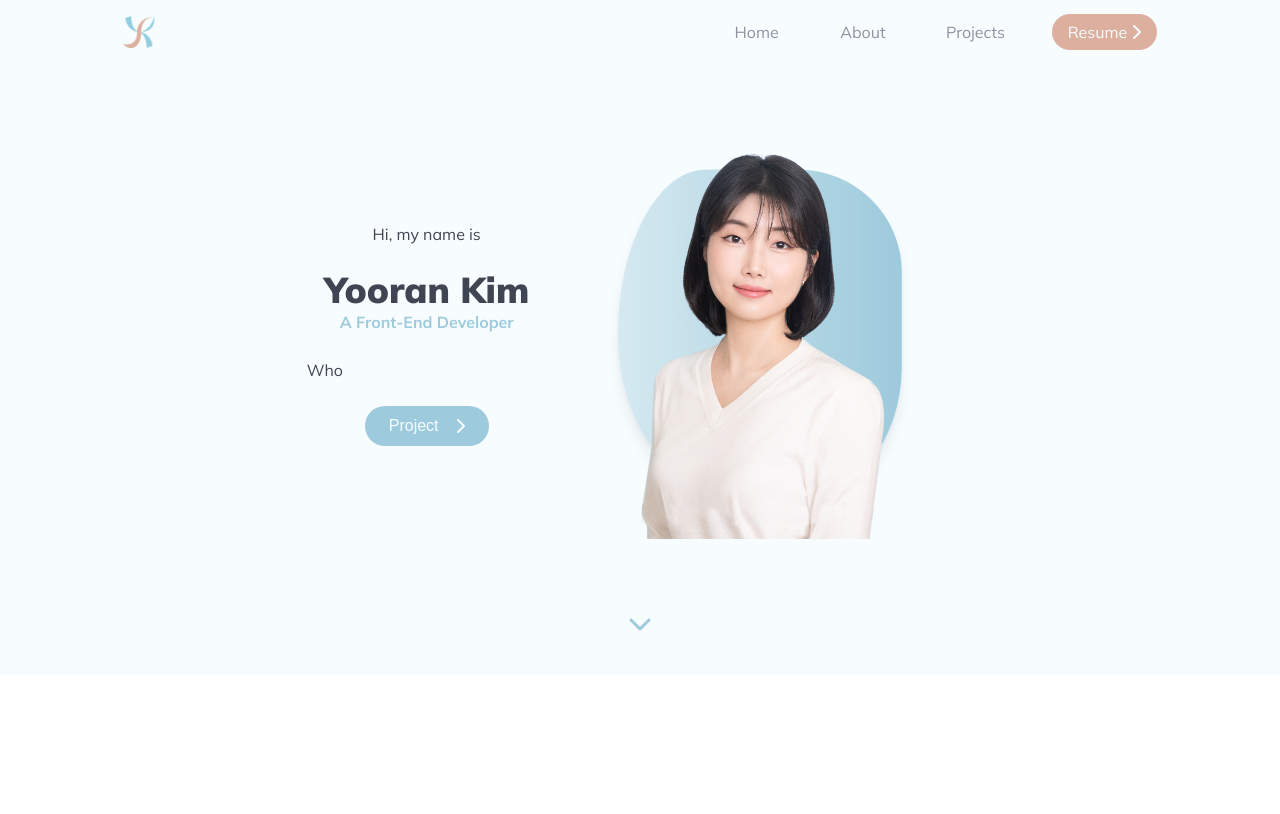
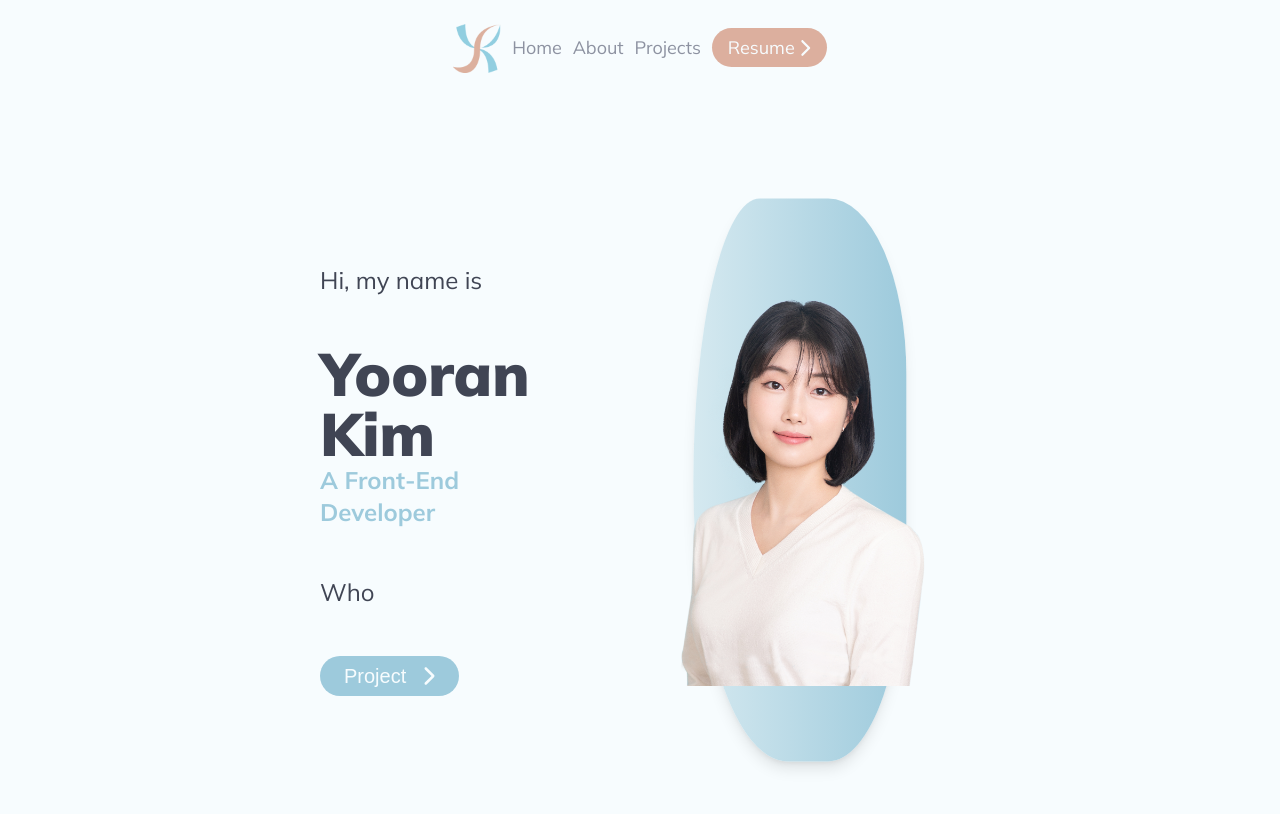
Before and after one commit to yoo-ran/portfolio, a React (Vite) app: page / in a window 1280 px wide. Shown: the top 814 px of the page. Built offline with nearby package versions, Linux system fonts and the light colour scheme; a web font is replaced by a local one.

Commit message:
Home Improvement

```diff
--- a/package.json
+++ b/package.json
@@ -35,6 +35,6 @@
     "eslint-plugin-react-refresh": "^0.4.5",
     "postcss": "^8.4.35",
     "tailwindcss": "^3.4.1",
-    "vite": "^5.1.4"
+    "vite": "^5.2.11"
   }
 }
--- a/src/components/Header.jsx
+++ b/src/components/Header.jsx
@@ -1,4 +1,4 @@
-import { useEffect, useState} from 'react';
+import { useState} from 'react';
 import { FontAwesomeIcon } from '@fortawesome/react-fontawesome';
 import {faChevronRight} from '@fortawesome/free-solid-svg-icons';
 import logo from "../images/logo.png";
@@ -40,10 +40,12 @@ function Header() {
                     <a href='src/images/[Resume]_Yooran_Kim.pdf' target='_blank'  className='bg-red text-white py-1 px-2 text-sm rounded-full'>Resume <FontAwesomeIcon icon={faChevronRight} /></a>
                 </li>
             </ul>
-            <div className='flex justify-between items-center p-4 w-full relative z-50 bg-white md:w-10/12'>
-                <h1><img className='w-8' src={logo} alt="Yooran Logo"/></h1>
-                <nav className='hidden md:block md:col-start-7'>
-                    <ul className=' md:grid grid-cols-4'>
+            <div className='flex justify-center items-center p-4 w-full relative z-50 bg-white lg:py-6 lg:px-60 lg:w-8/12'>
+                <nav className='hidden md:block lg:w-full'>
+                    <ul className='md:flex justify-center items-center lg:justify-between lg:text-lg lg:w-full'>
+                        <li className='group'>
+                            <h1><a href="/"><img className='w-8 lg:w-12' src={logo} alt="Yooran Logo"/></a></h1>
+                        </li>
                         <li className='group'>
                             <a href="/" className={`transition hover:text-black relative`} onClick={() => navClick('home')}>Home <span className={`underline group-hover:w-full`}  ></span></a>
                         </li>
--- a/src/routes/Home.jsx
+++ b/src/routes/Home.jsx
@@ -447,29 +447,29 @@ function Home() {
         <main className='flex flex-col items-center gap-y-40'>
 
           {/* Banner */}
-          <section className='flex flex-col justify-center items-center flex-wrap gap-y-8 text-center pt-32 pb-10 bg-white md:flex-row md:w-full'>
-            <article className='flex flex-col items-center gap-y-6 md:w-fit'>
-              <p className='font-head' ref={greet}>Hi, my name is</p>
-              <div className='font-head' ref={name}>
-                  <h1 className='font-black text-4xl'>Yooran Kim</h1>
-                  <p className='text-blue font-bold'>A Front-End Developer</p>
+          <section className=' flex justify-center items-end w-full pt-32 bg-white md:flex-row md:h-[52rem]'>
+            <div className='flex flex-col justify-between items-end flex-wrap gap-y-8 md:flex-row md:pb-0 md:h-full lg:w-6/12 lg:gap-x-20 '>
+              <article className='flex flex-col items-start justify-center gap-y-6 lg:gap-y-12 md:h-full md:w-1/3 '>
+                <p className='font-head lg:text-2xl' ref={greet}>Hi, my name is</p>
+                <div className='font-head flex flex-col items-start' ref={name}>
+                    <h1 className='font-black text-4xl lg:text-6xl'>Yooran Kim</h1>
+                    <p className='text-blue font-bold lg:text-2xl'>A Front-End Developer</p>
                 </div>
-              <div className='font-head text-m flex w-full md:w-[15rem] md:justify-end '>
-                  <p className='overflow-hidden w-full md:w-full text-left relative' ref={container}>Who &nbsp;
+                <div className='font-head text-m flex w-full md:justify-end '>
+                    <p className='overflow-hidden w-full text-left relative lg:text-2xl' ref={container}>Who &nbsp;
                       <span className='who absolute'> Thinks Logically <span className='underline homeUnder'></span></span>
                       <span className='who absolute'> Loves Solving Problem <span className='underline homeUnder'></span></span>
                       <span className='who absolute'> Makes Efficient Code  <span className='underline homeUnder'></span></span>
                     </p>
                 </div>
-              <a href={`/projects`} className='flex justify-center items-center gap-x-4 bg-blue h-10 px-6 rounded-full text-white transition ease-in-out hover:bg-gray cursor-pointer'>Project <FontAwesomeIcon icon={faChevronRight} /></a>
+                <a href={`/projects`} className='flex justify-center items-center gap-x-4 bg-blue h-10 px-6 rounded-full text-white transition ease-in-out hover:bg-gray cursor-pointer lg:text-xl'>Project <FontAwesomeIcon icon={faChevronRight} /></a>
               </article>
 
-            <div className='flex justify-center relative md:w-1/3'>
-              <img src={headshot} alt="Head Shot" className='w-1/2 z-10 md:w-80 object-cover'/>
+              <article className='flex justify-center relative md:w-1/2 md:h-full'>
+                <img src={headshot} alt="Head Shot" className='w-1/2 z-10 md:w-full object-contain'/>
                 <div className='blob w-2/3 h-4/5 absolute top-1/2 left-1/2 transfrom -translate-x-1/2 -translate-y-1/2 bg-gradient-to-r from-lightBlue to-blue shadow-lg shadow-blue-500 animate-[morpheus_8s_ease-in-out_infinite]'></div>
+              </article>
             </div>
-
-            <FontAwesomeIcon icon={faChevronDown} className='text-blue text-2xl mt-10 w-screen md:col-span-2'/>
           </section>
 
           {/* Projects */}
```
Also changed, not shown: 1 other file (tests, documents, lock files or other folders). Lines whose indentation alone changed are shown as unchanged.
